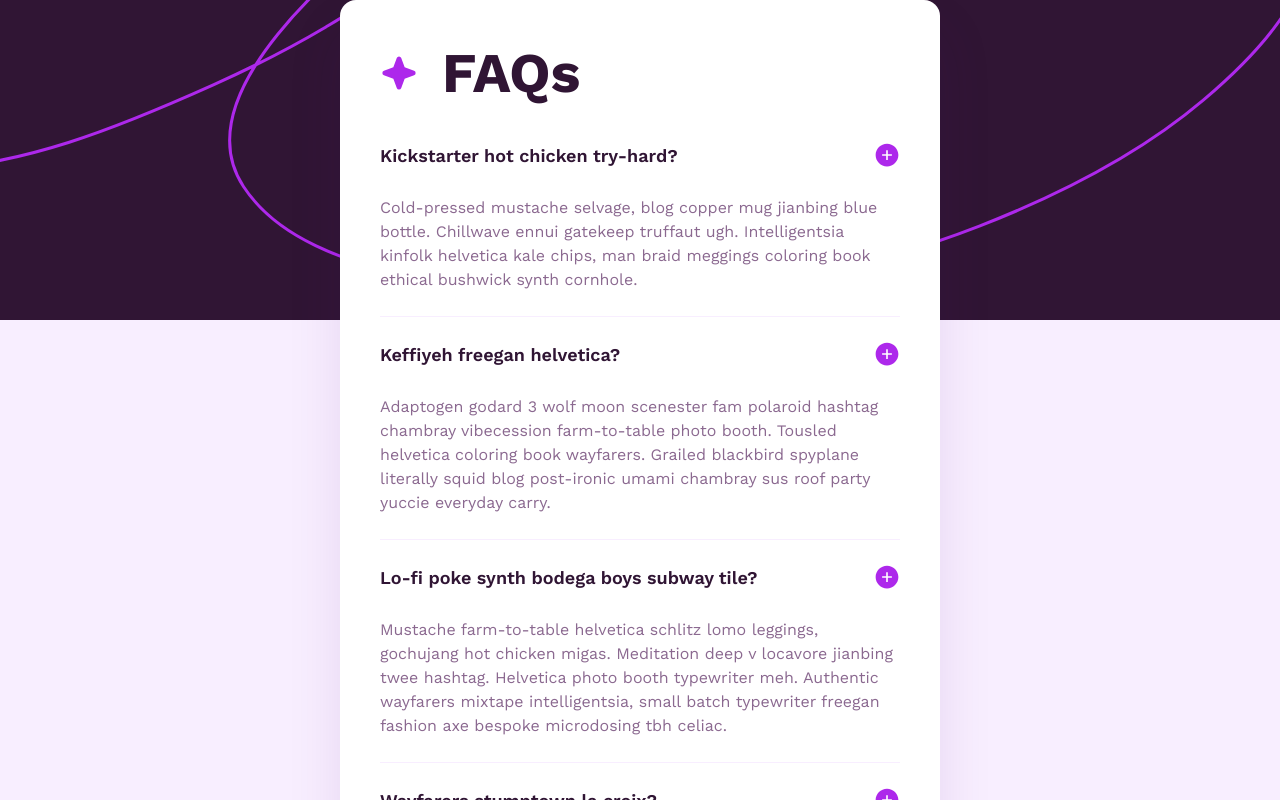
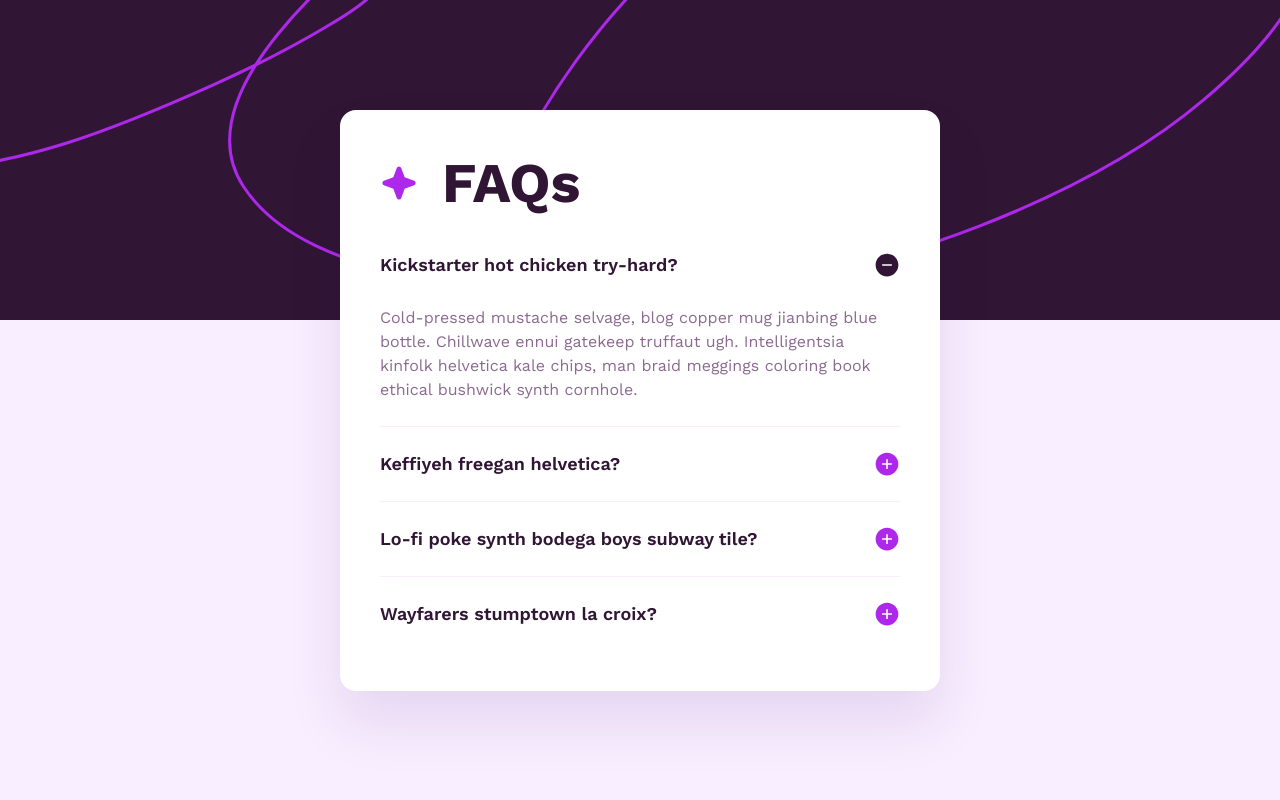
Before and after one commit to EdwinSch/react-faq-accordion, a React (Vite) app: page / in a window 1280 px wide. Both pictures are taken after a click on the element "Kickstarter hot chicken try-hard?". Shown: the top 800 px of the page. Built offline with nearby package versions, Linux system fonts and the light colour scheme.

Commit message:
add: toggle functionality

```diff
--- a/src/components/Question.jsx
+++ b/src/components/Question.jsx
@@ -1,13 +1,22 @@
-import { AiFillPlusCircle } from "react-icons/ai";
+import { useState } from "react";
+import { AiFillPlusCircle, AiFillMinusCircle } from "react-icons/ai";
 
 const Question = ({ question, answer }) => {
+  const [toggle, setToggle] = useState(false);
+
   return (
     <article className="single-question">
-      <div className="question-header">
+      <div onClick={() => setToggle(!toggle)} className="question-header">
         <h2>{question}</h2>
-        <AiFillPlusCircle style={{ color: "#ad28eb", fontSize: 26 }} />
+        {/* Set toggle icon on click */}
+        {toggle ? (
+          <AiFillMinusCircle style={{ color: "#301534", fontSize: 26 }} />
+        ) : (
+          <AiFillPlusCircle style={{ color: "#ad28eb", fontSize: 26 }} />
+        )}
       </div>
-      <p>{answer}</p>
+      {/* Show/hide answer on toggle state */}
+      {toggle && <p>{answer}</p>}
     </article>
   );
 };
```
